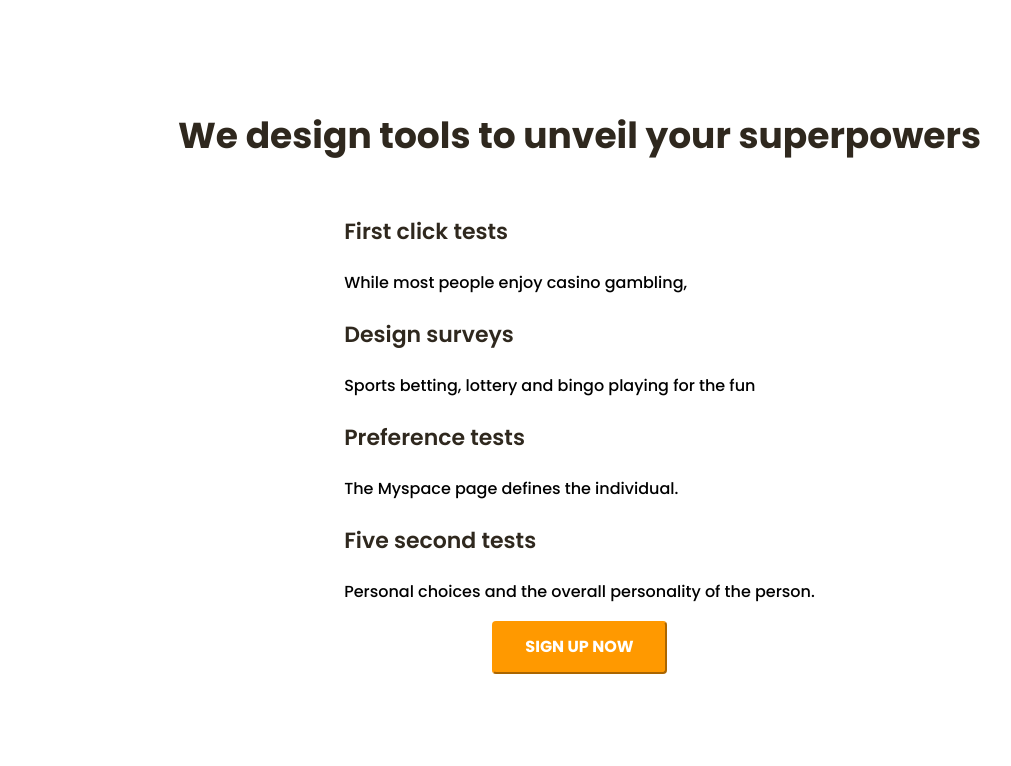
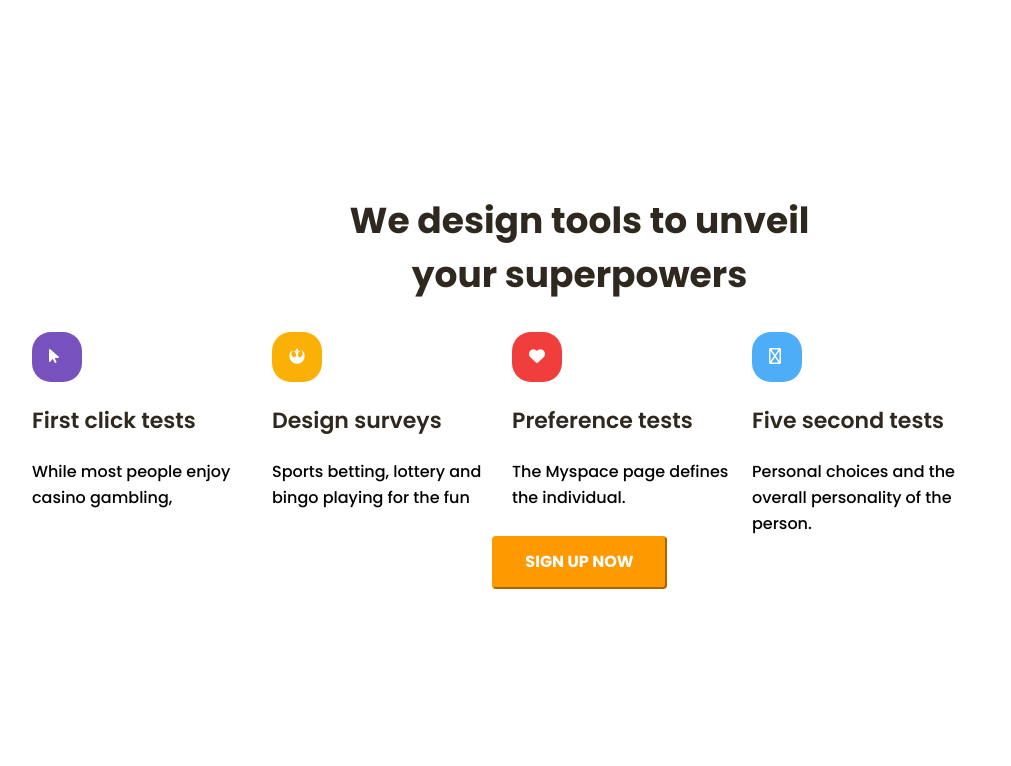
Before and after one commit to MattCarlyon/Assignment-5---CSS-Position-and-Transform, a plain HTML site: page index.html in a window 1280 px wide. Shown: the part 637-1403 px from the top of the page, without its empty margins (128-1139 px from the left). Drawn offline with Linux system fonts and the light colour scheme.

Commit message:
final commit

```diff
--- a/index.html
+++ b/index.html
@@ -9,6 +9,7 @@
     <link rel="preconnect" href="https://fonts.googleapis.com">
     <link rel="preconnect" href="https://fonts.gstatic.com" crossorigin>
     <link href="https://fonts.googleapis.com/css2?family=Poppins:wght@400;500;600;700&display=swap" rel="stylesheet">
+    <script src="https://kit.fontawesome.com/ae6f0c4401.js" crossorigin="anonymous"></script>
 </head>
 <body>
     <main class="container">
@@ -28,7 +29,7 @@
             </div>
         </section>
         <section class="header">
-            <div class="leftside">
+            <div>
                 <h1>The Design Thinking superpowers</h1>
                 <p class="p1">Tools, tutorials, design and innovation experts, all in one place! The most intuitive way to imagine your next user experience.</p>
                 <button class="btn1 p2 btnsize2">Get started</button>
@@ -41,21 +42,49 @@
         <section class="feature">
             <h2 class="h2-1">We design tools to unveil your superpowers</h2>
             <div class="card">
-                <div class="1">
+                <div class="layout1">
+                    <div class="icon icon1">
+                        <div class="iconposition">
+                            <i class="fa-solid fa-arrow-pointer"></i>
+                        </div>
+                    </div>
+                    <div>
                         <h3>First click tests</h3>
                         <p> While most people enjoy casino gambling,</p>
                     </div>
-                <div class="2">
+                </div>
+                <div class="layout2">
+                    <div class="icon icon2">
+                        <div class="iconposition">
+                            <i class="fa-brands fa-rebel"></i>
+                        </div>
+                    </div>
+                    <div>
                         <h3>Design surveys</h3>
                         <P>Sports betting, lottery and bingo playing for the fun</P>
                     </div>
-                <div class="3">
+                </div>
+                <div class="layout3">
+                    <div class="icon icon3">
+                        <div class="iconposition">
+                            <i class="fa-solid fa-heart"></i>
+                        </div>
+                    </div>
+                    <div>
                         <h3>Preference tests</h3>
                         <p>The Myspace page defines the individual.</p>
                     </div>
-                <div class="4">
+                </div>
+                <div class="layout4">
+                    <div class="icon icon4">
+                        <div class="iconposition">
+                            <i class="fa-regular fa-hourglass-start"></i>
+                        </div>
+                    </div>
+                    <div>
                         <h3>Five second tests</h3>
                         <p>Personal choices and the overall personality of the person.</p>
+                    </div>
                 </div>
             </div>
             <div>
@@ -86,9 +115,18 @@
                 <p>Easier decision making for</p>
                 <h3>Product Managers</h3>
                 <p>The Myspace page defines the individual, his or her characteristics, traits, personal choices and the overall personality of the person.</p>
+                <div class="ticktext">
+                    <img src="images/icontick.png" alt="tick icon" class="tickicon">
                     <p>Never worry about overpaying for your energy again.</p>
+                </div>
+                <div class="ticktext">
+                    <img src="images/icontick.png" alt="tick icon" class="tickicon">
                     <p>We will only switch you to energy companies that we trust and will treat you right</p>
+                </div>
+                <div class="ticktext">
+                    <img src="images/icontick.png" alt="tick icon" class="tickicon">
                     <p>We track the markets daily and know where the savings are.</p>
+                </div>
             </div>
         </section>
         <section class="marketers">
--- a/styles/index.css
+++ b/styles/index.css
@@ -32,7 +32,13 @@ h2 {
     color: #2F281E;
 }
 
-.h2-1 {text-align: center;}
+.h2-1 {
+    text-align: center;
+    width: 539px;
+    height: 108px;
+    left: 845px;
+    align-self: center;
+}
 
 h3 {
     /*position: absolute;
@@ -173,8 +179,10 @@ p {
     position: absolute;
     flex-direction: row;
     align-self: center;
-    justify-self: center;
-
+    justify-content: space-between;
+    width: 400px;
+    height: 28px;
+    left: 650px;
 }
 
 .navbtn {
@@ -202,9 +210,6 @@ p {
     align-items: center;
 }
 
-.leftside {
-}
-
 .feature {
     display: flex;
     position: absolute;
@@ -218,8 +223,79 @@ p {
 }
 
 .card {
+    display: flex;
+    flex-direction: row;
+    justify-self: center;
+    width: 1095px;
+    height: 204px;
+    top: 162px;
 
+}
 
+.layout1 {
+    width: 240px;
+    height: 178px;
+    top: 162px;
+    left: 567px;
+
+}
+
+.layout2 {
+    width: 240px;
+    height: 178px;
+    top: 162px;
+    left: 853px;
+}
+
+.layout3 {
+    width: 240px;
+    height: 178px;
+    top: 162px;
+    left: 1138px;
+}
+
+.layout4 {
+    width: 240px;
+    height: 178px;
+    top: 162px;
+    left: 1422px;
+}
+
+.icon {
+    display: flex;
+    width: 50px;
+    height: 50px;
+    border-radius: 19px;
+}
+
+.icon1 {
+    background: #7752BE;
+    top: 17px;
+    left: 19px;
+}
+
+.icon2 {
+    background: #FAB005;
+    top: 17px;
+    left: 19px;
+}
+
+.icon3 {
+    background: #F03E3D;
+    top: 17px;
+    left: 19px;
+}
+
+.icon4 {
+    background: #4DADF7;
+    top: 17px;
+    left: 19px;
+}
+
+.iconposition {
+  margin-left: 17px;
+  align-self: center;
+  color: #FFFFFF;
 }
 
 .validation {
@@ -238,6 +314,23 @@ p {
     height: 521px;
     left: 144px;
     top: 2072px;
+}
+
+.ticktext {
+   display: flex;
+   flex-direction: row;
+   justify-content: center;
+   align-items: center;
+   width: 450px;
+   height: 52px;
+   margin-top: 30px;
+}
+
+.tickicon {
+    width: 35px;
+    height: 35px;
+    justify-content: center;
+    margin-right: 20px;
 }
 
 .marketers {
```
Also changed, not shown: images/icontick.png (added). Lines whose indentation alone changed are shown as unchanged.
